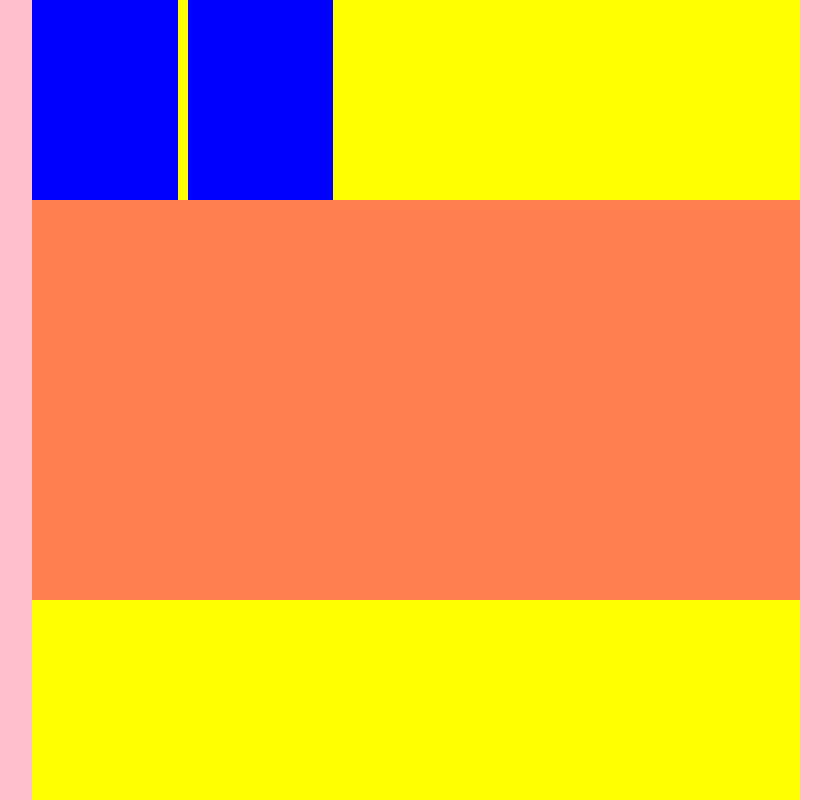
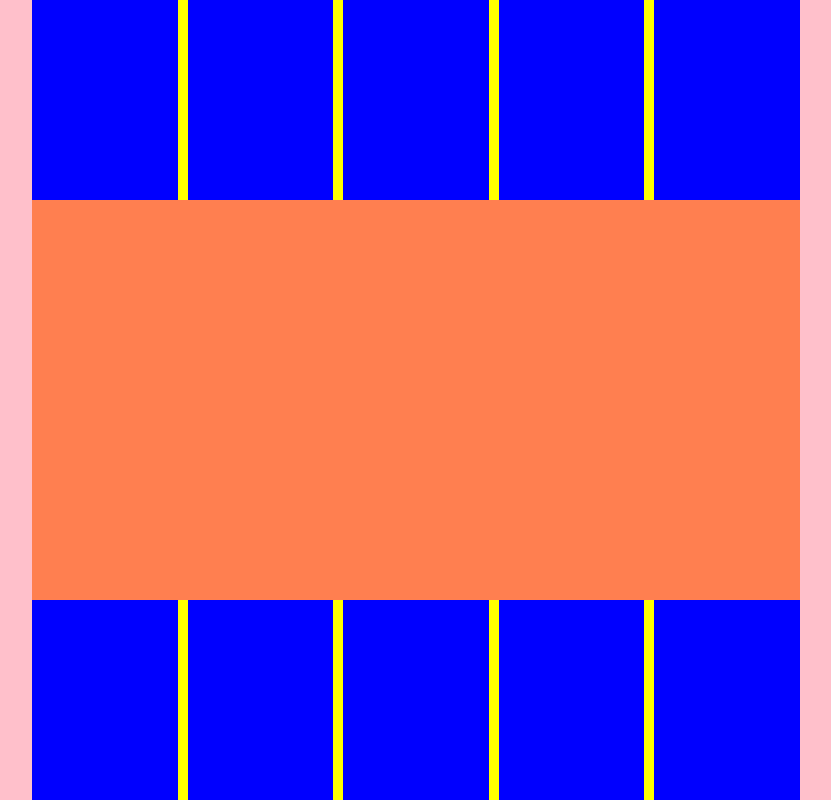
Before and after one commit to mr-funtor/Mexican-Game, a plain HTML site: page index.html in a window 1280 px wide. Shown: the whole page, without its empty margins (224-1055 px from the left). Drawn offline with Linux system fonts and the light colour scheme.

Commit message:
added more cards for the players

```diff
--- a/index.html
+++ b/index.html
@@ -20,6 +20,18 @@
 				<article class="playing-card">
 
 				</article>
+
+				<article class="playing-card">
+
+				</article>
+
+				<article class="playing-card">
+
+				</article>
+
+				<article class="playing-card">
+
+				</article>
 			</section>
 
 			<section id="card-table">
@@ -27,7 +39,25 @@
 			</section>
 
 			<section id="first-player">
+				<article class="playing-card">
 
+				</article>
+
+				<article class="playing-card">
+
+				</article>
+
+				<article class="playing-card">
+
+				</article>
+
+				<article class="playing-card">
+
+				</article>
+
+				<article class="playing-card">
+
+				</article>
 			</section>
 
 		</div>
```
Also changed, not shown: 1 other file.
